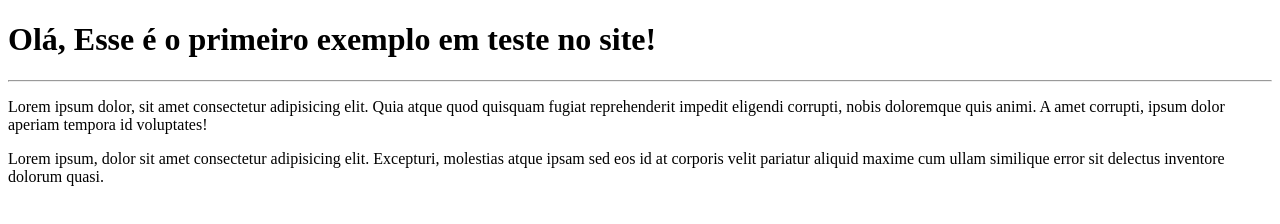
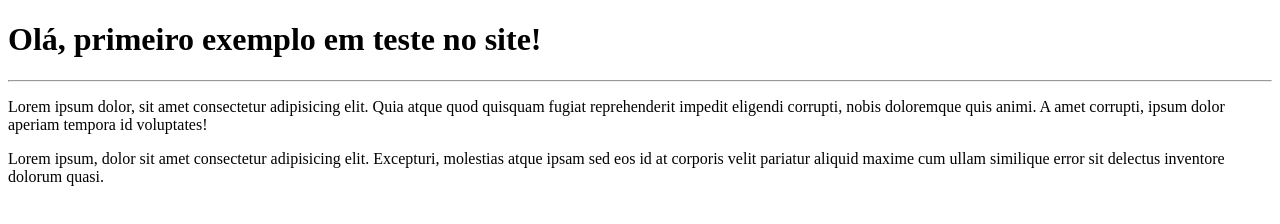
Before and after one commit to eliezerdlr/ELR-SISTEMAS, a plain HTML site: page site.exemplo/index.html in a window 1280 px wide. Drawn offline with Linux system fonts and the light colour scheme.

Commit message:
Update index.html

```diff
--- a/site.exemplo/index.html
+++ b/site.exemplo/index.html
@@ -7,7 +7,7 @@
     <title>Primeiro Site em repositório</title>
 </head>
 <body>
-    <h1>Olá, Esse é o primeiro exemplo em teste no site!</h1>
+    <h1>Olá, primeiro exemplo em teste no site!</h1>
     <hr>
     <p>Lorem ipsum dolor, sit amet consectetur adipisicing elit. Quia atque quod quisquam fugiat reprehenderit impedit eligendi corrupti, nobis doloremque quis animi. A amet corrupti, ipsum dolor aperiam tempora id voluptates!</p>
     <p>Lorem ipsum, dolor sit amet consectetur adipisicing elit. Excepturi, molestias atque ipsam sed eos id at corporis velit pariatur aliquid maxime cum ullam similique error sit delectus inventore dolorum quasi.</p>
```
